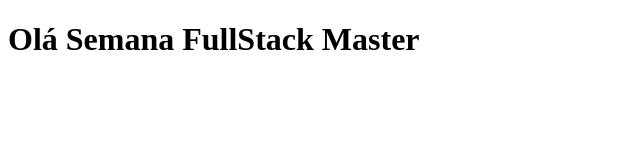
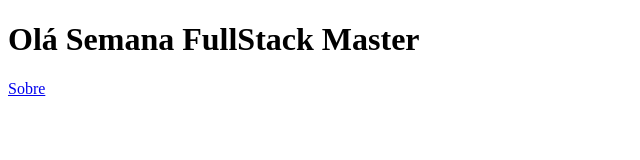
Before and after one commit to tcretton/PalpiteBox, a Next.js app: page / in a window 1280 px wide. Shown: the top 160 px of the page, without its empty margins (0-640 px from the left). Built offline with nearby package versions, Linux system fonts and the light colour scheme.

Commit message:
Update index.js

```diff
--- a/pages/index.js
+++ b/pages/index.js
@@ -1,7 +1,17 @@
 import React from 'react'
+import Link from 'next/link'
 
 const Index =() => {
-  return <h1>Olá Semana FullStack Master</h1>
+  return (
+    <div>
+      <h1>Olá Semana FullStack Master</h1>
+        <div>
+          <Link href='/sobre'>
+            <a>Sobre</a>
+          </Link>
+        </div>
+    </div>
+  )
 }
 
 export default Index
```
